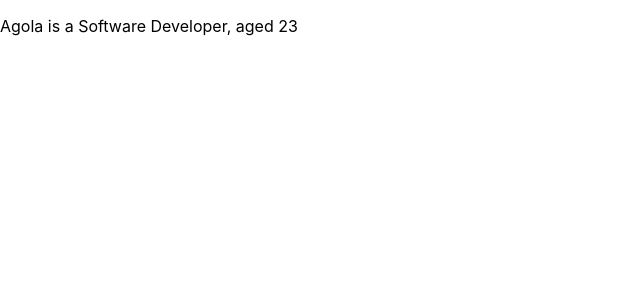
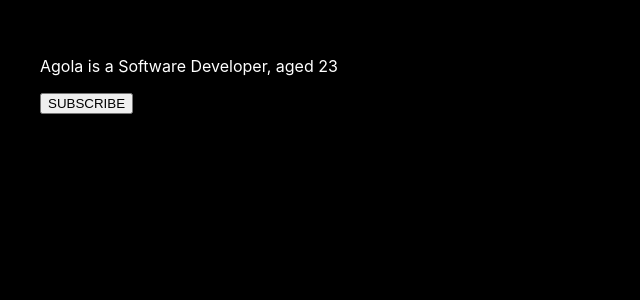
Before and after one commit to AgolaDeveloper/ReactState, a React (Create React App) app: page / in a window 1280 px wide. Shown: the top 300 px of the page, without its empty margins (0-640 px from the left). Built offline with nearby package versions, Linux system fonts and the light colour scheme.

Commit message:
adding button to the state

```diff
--- a/src/componenets/employee.css
+++ b/src/componenets/employee.css
@@ -0,0 +1,6 @@
+body{
+    background-color: black;
+    color:white;
+    margin: 20px;
+    padding: 20px;
+}
--- a/src/componenets/employee.js
+++ b/src/componenets/employee.js
@@ -12,10 +12,14 @@ class Emp extends Component
             profession: "Software Developer"
         }
     }
+
  render (){
     return (
         <div>
+
             <p> {this.state.name} is a {this.state.profession}, aged {this.state.age} </p>
+           <button id="btn">SUBSCRIBE</button>
+
         </div>
     )
   }
```
